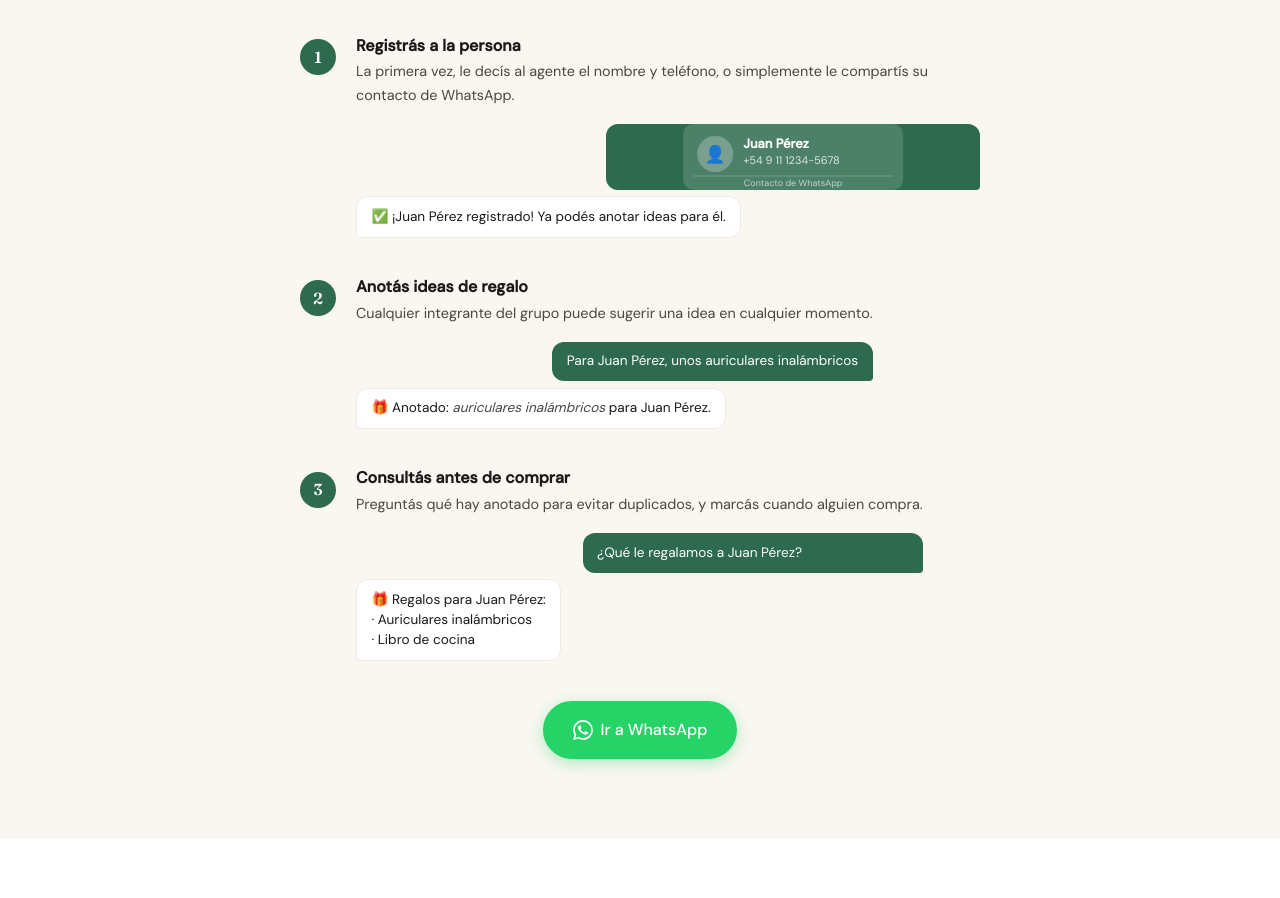
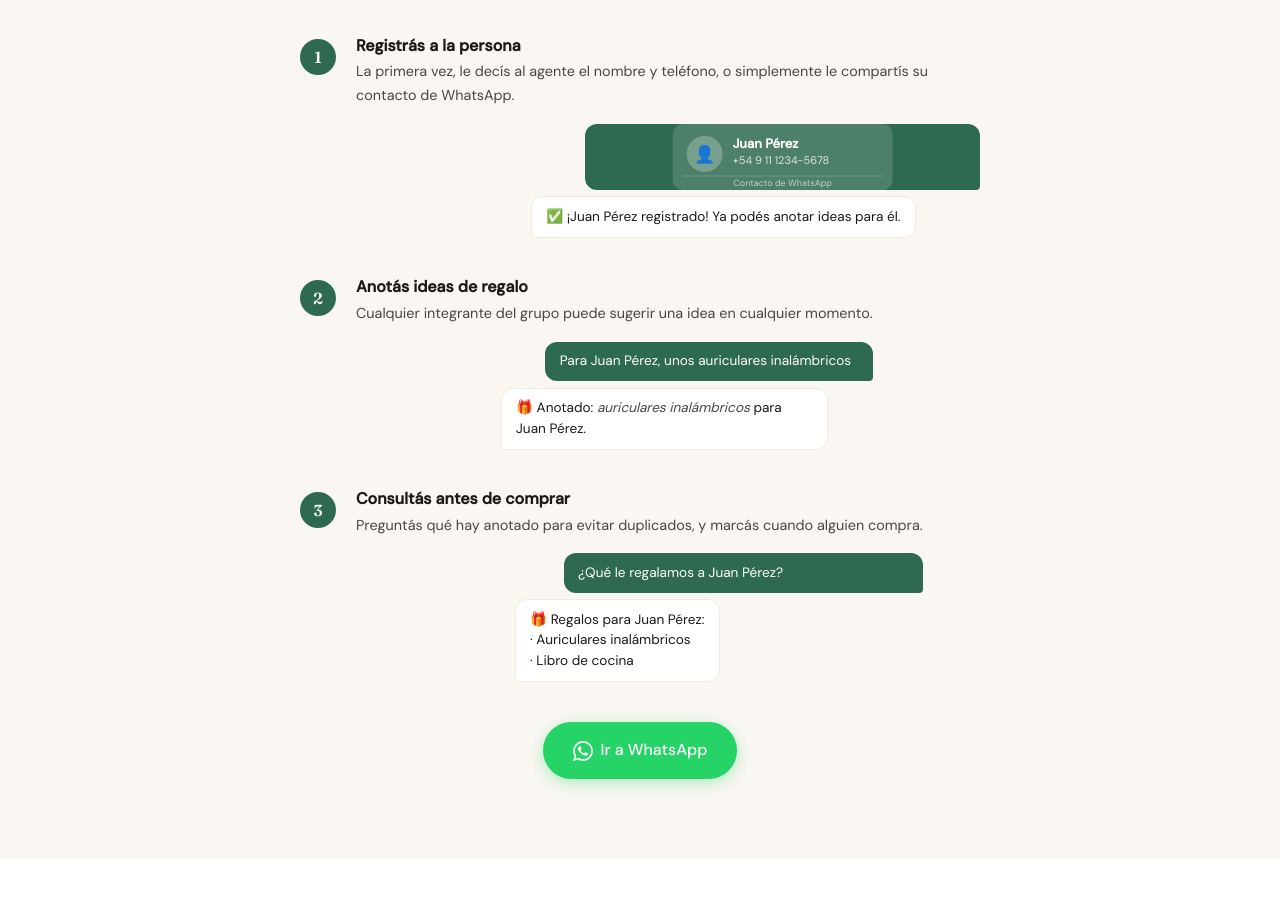
Before and after one commit to martincontuci/qlc-site, a plain HTML site: page index.html in a window 1280 px wide. Shown: the part 1693-2591 px from the top of the page. Drawn offline with Linux system fonts and the light colour scheme.

Commit message:
Website polish - fix bubble alignment with fixed-width container

```diff
--- a/index.html
+++ b/index.html
@@ -123,7 +123,7 @@
               <p>La primera vez, le decís al agente el nombre y teléfono, o simplemente le compartís su contacto de WhatsApp.</p>
               <div class="chat-bubbles">
                 <div class="chat-bubble outgoing vcard-bubble">
-                  <svg xmlns="http://www.w3.org/2000/svg" viewBox="0 0 220 66" width="100%" height="66" style="display:block;">
+                  <svg xmlns="http://www.w3.org/2000/svg" viewBox="0 0 220 66" width="100%" height="66" style="display:block; width:100%;">
                     <rect width="220" height="66" rx="10" fill="rgba(255,255,255,0.15)"/>
                     <circle cx="32" cy="30" r="18" fill="rgba(255,255,255,0.25)"/>
                     <text x="32" y="36" text-anchor="middle" font-size="17" fill="white">👤</text>
--- a/styles.css
+++ b/styles.css
@@ -440,7 +440,9 @@
   display: flex;
   flex-direction: column;
   gap: 0.4rem;
-  width: 100%;
+  width: 72%;
+  margin-left: auto;
+  margin-right: 0;
 }
 
 .chat-bubble {
@@ -456,7 +458,7 @@
   color: var(--white);
   border-bottom-right-radius: 4px;
   align-self: flex-end;
-  min-width: 60%;
+  width: 100%;
 }
 
 .chat-bubble.incoming {
```
